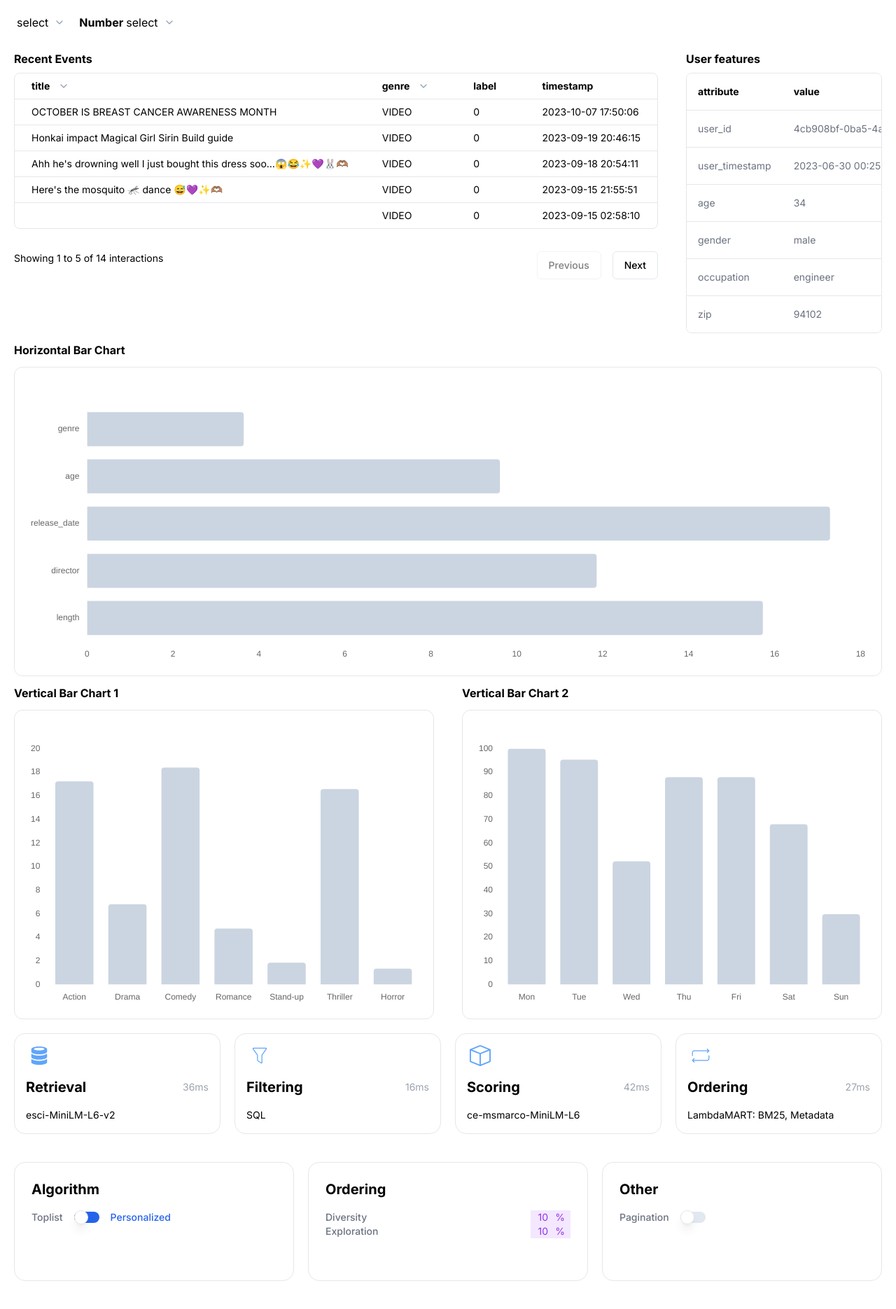
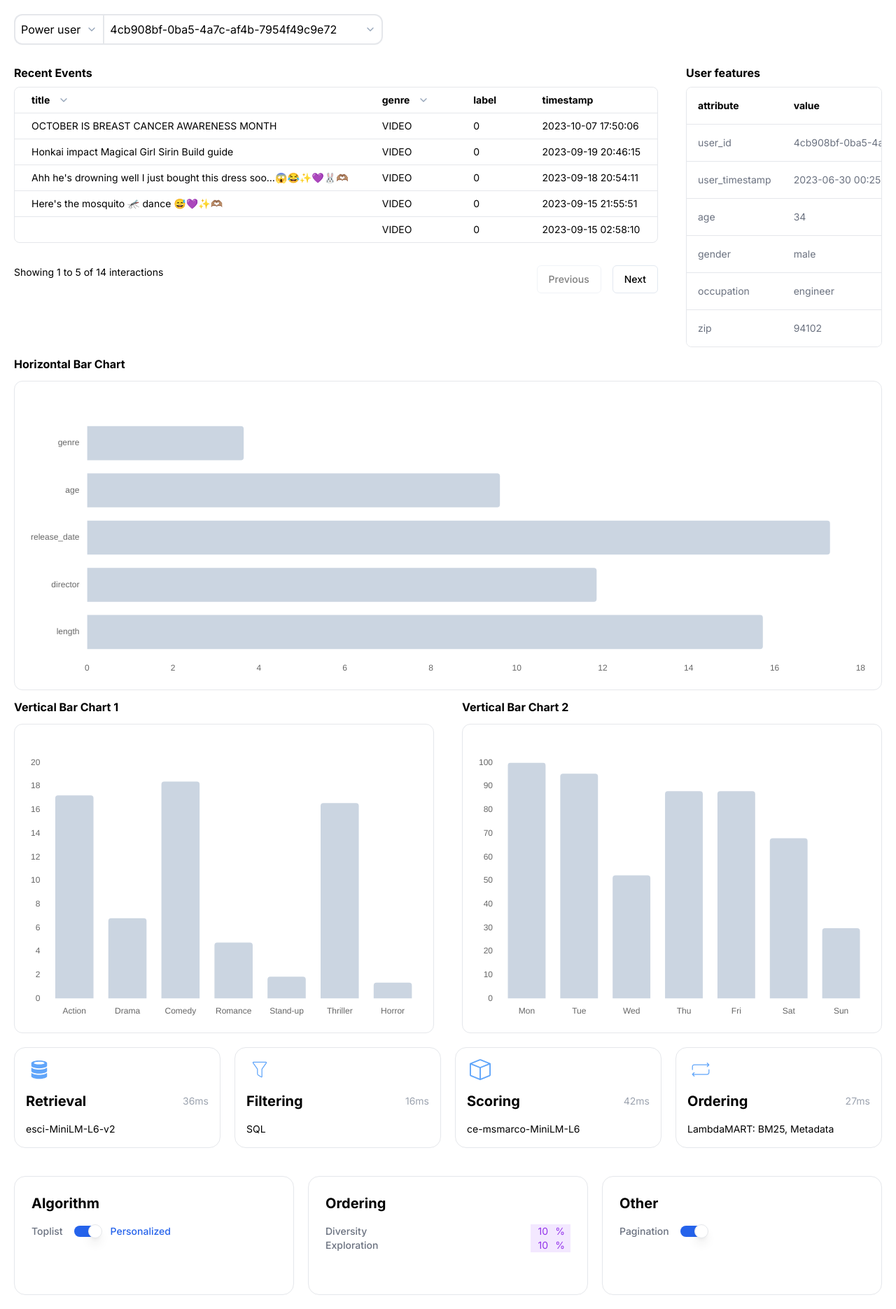
Before and after one commit to RaufunNazin/shaped, a Next.js app: page / in a window 1280 px wide. Shown: the whole page at 70% size. Built offline with nearby package versions, Linux system fonts and the light colour scheme.

Commit message:
user select

```diff
--- a/app/globals.css
+++ b/app/globals.css
@@ -12,4 +12,5 @@ input::-webkit-inner-spin-button {
 /* Firefox */
 input[type=number] {
   -moz-appearance: textfield;
+  appearance: textfield;
 }
--- a/app/page.tsx
+++ b/app/page.tsx
@@ -123,33 +123,68 @@ const Page = () => {
     },
   ];
 
-  const [label, setlabel] = useState("select");
+  const [user, setUser] = useState("Power user");
+  const [userId, setUserId] = useState("4cb908bf-0ba5-4a7c-af4b-7954f49c9e72");
   const [algorithm, setAlgorithm] = useState(true);
   const [diversity, setDiversity] = useState(10);
   const [exploration, setExploration] = useState(10);
-  const [Pagination, setPagination] = useState(true);
+  const [pagination, setPagination] = useState(true);
+  const [randomUser, setRandomUser] = useState("");
 
   return (
     <div>
-      <div className="flex gap-x-4 mt-5 px-5">
-        <DashboardShell>
+      <div className="flex mt-5 px-5">
+        <Selector
+          placeholder={user}
+          items={["Power user", "Cold-start user", "Random user", "Input user"]}
+          onValueChange={(value: string) => {
+            setUser(value);
+          }}
+          className="border-2 border-r-0 rounded-l-xl p-2"
+        />
+        {user === "Power user" ? (
           <Selector
-            placeholder={label}
-            items={["1", "2", "3"]}
+            placeholder={userId}
+            items={[
+              "4cb908bf-0ba5-4a7c-af4b-7954f49c9e72",
+              "4cb908bf-0ba5-4a7c-af4b-7954f4956465h56h",
+              "hdfsuw87f-0ba5-4a7c-af4b-7954f49c9e72",
+            ]}
             onValueChange={(value: string) => {
-              setlabel(value);
+              setUserId(value);
             }}
+            className="border-2 rounded-r-xl p-2 w-[400px]"
           />
-        </DashboardShell>
-
-        <SelectorLabeled
-          label="Number"
-          placeholder={label}
-          items={["1", "2", "3"]}
-          onValueChange={(value: string) => {
-            setlabel(value);
-          }}
-        />
+        ) : user === "Cold-start user" ? (
+          <Selector
+            placeholder={userId}
+            items={[
+              "4cb908bf-0ba5-4a7c-af4b-7954f49c9e72",
+              "4cb908bf-0ba5-4a7c-af4b-7954f4956465h56h",
+              "hdfsuw87f-0ba5-4a7c-af4b-7954f49c9e72",
+            ]}
+            onValueChange={(value: string) => {
+              setUserId(value);
+            }}
+            className="border-2 rounded-r-xl p-2 w-[400px]"
+          />
+        ) : user === "Random user" ? (
+          <div className="flex items-center gap-x-4 border-2 w-[400px] p-2 rounded-r-xl">
+            <div>{randomUser}</div>
+            <button
+              className="text-gray-500 font-medium text-sm"
+              onClick={() => {
+                setRandomUser("4cb908bf-0ba5-4a7c-af4b-7954f49c9e72");
+              }}
+            >
+              Generate
+            </button>
+          </div>
+        ) : (
+          <div className="flex items-center gap-x-4 border-2 p-2 w-[400px] rounded-r-xl">
+            <input className="outline-0" />
+          </div>
+        )}
       </div>
       <div className="grid grid-cols-4 mt-5">
         <div className="px-5 col-span-3">
@@ -377,6 +412,7 @@ const Page = () => {
         algorithm={algorithm}
         diversity={diversity}
         exploration={exploration}
+        pagination={pagination}
         setDiversity={setDiversity}
         setExploration={setExploration}
         onAlgorithmChange={setAlgorithm}
--- a/components/configuration-card.tsx
+++ b/components/configuration-card.tsx
@@ -6,6 +6,7 @@ interface ConfigurationCardProps {
   algorithm: boolean;
   diversity: number;
   exploration: number;
+  pagination: boolean;
   setDiversity: Dispatch<SetStateAction<number>>;
   setExploration: Dispatch<SetStateAction<number>>;
   onAlgorithmChange: Dispatch<SetStateAction<boolean>>;
@@ -18,6 +19,7 @@ const ConfigurationCard = ({
   algorithm,
   diversity,
   exploration,
+  pagination,
   setDiversity,
   setExploration,
   onAlgorithmChange,
@@ -37,7 +39,10 @@ const ConfigurationCard = ({
           >
             Toplist
           </div>
-          <DoubleSwitch onCheckedChange={(e) => onAlgorithmChange(e)} />
+          <DoubleSwitch
+            checked={algorithm}
+            onCheckedChange={(e) => onAlgorithmChange(e)}
+          />
           <div
             className={`text-sm font-medium ${
               algorithm ? "text-blue-600" : "text-gray-500"
@@ -110,7 +115,10 @@ const ConfigurationCard = ({
         <div className="text-xl font-bold">Other</div>
         <div className="flex gap-x-4 items-center">
           <div className="text-sm text-gray-500 font-medium">Pagination</div>
-          <Switch onCheckedChange={(e) => onPaginationChange(e)} />
+          <Switch
+            checked={pagination}
+            onCheckedChange={(e) => onPaginationChange(e)}
+          />
         </div>
       </div>
     </div>
--- a/components/selector.tsx
+++ b/components/selector.tsx
@@ -33,7 +33,7 @@ const Selector = ({
     <Select onValueChange={onValueChange} value={placeholder}>
       <SelectTrigger
         className={cn(
-          "select--trigger flex justify-between items-center gap-x-2 border-none px-1 drop-shadow-none outline-none",
+          "select--trigger flex justify-between items-center gap-x-2 px-1 drop-shadow-none outline-none",
           className
         )}
       >
```
